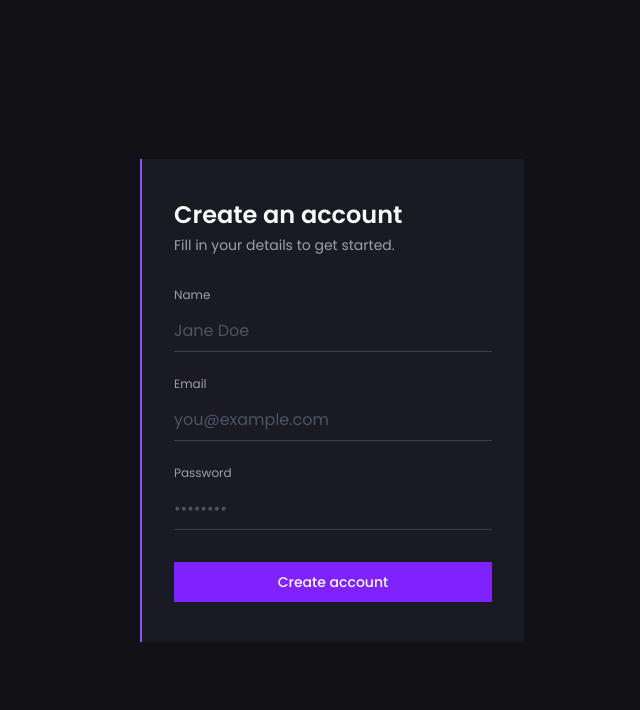
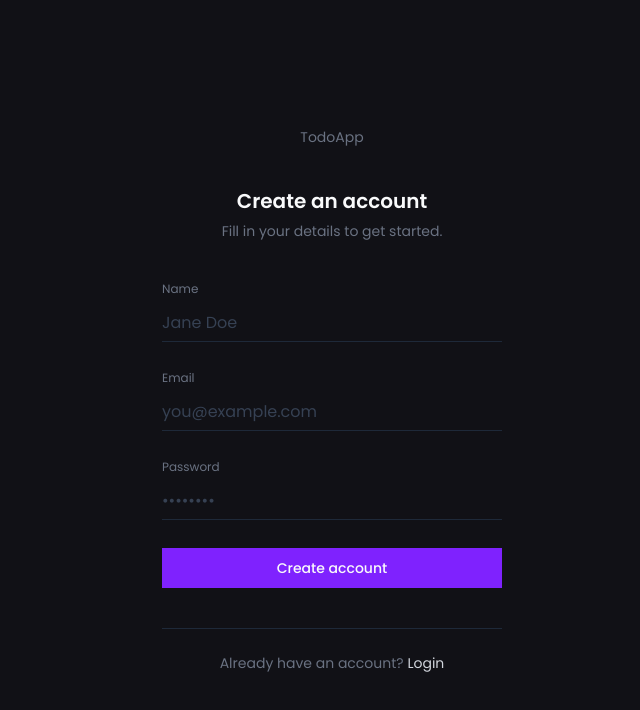
Before and after one commit to corenitin/CRUD_MERN_AUTH, a React (Vite) app in the folder frontend/: page /register in a window 1280 px wide. Shown: the top 710 px of the page, without its empty margins (308-948 px from the left). Built offline with nearby package versions, Linux system fonts and the light colour scheme.

Commit message:
Enhance Login and Register components with navigation links and improved styling

```diff
--- a/frontend/src/pages/Login.jsx
+++ b/frontend/src/pages/Login.jsx
@@ -1,6 +1,6 @@
 import { useState } from "react";
 import { loginUser } from "../services/authService";
-import { useNavigate } from "react-router-dom";
+import { Link, useNavigate } from "react-router-dom";
 
 function Login() {
   const navigate = useNavigate();
@@ -45,9 +45,19 @@ function Login() {
 
   return (
     <div className="min-h-screen bg-[#111116] flex items-center justify-center px-4">
-      <div className="w-full max-w-sm border-l-2 border-violet-500 bg-[#1a1a22] px-8 py-10">
-        <h1 className="text-2xl font-semibold text-gray-50 mb-1">Log in</h1>
-        <p className="text-sm text-gray-400 mb-8">
+      <div className="w-full max-w-[340px]">
+
+        <Link
+          to="/"
+          className="block text-center text-sm text-gray-500 hover:text-gray-300 transition-colors mb-10"
+        >
+          TodoApp
+        </Link>
+
+        <h1 className="text-xl font-semibold text-gray-50 text-center">
+          Log in
+        </h1>
+        <p className="text-sm text-gray-500 text-center mt-1.5 mb-10">
           Enter your details to continue.
         </p>
 
@@ -57,21 +67,21 @@ function Login() {
           </p>
         )}
 
-        <form onSubmit={handleSubmit} className="space-y-6">
+        <form onSubmit={handleSubmit} className="space-y-7">
           <div>
-            <label className="block text-xs text-gray-400 mb-2">Email</label>
+            <label className="block text-xs text-gray-500 mb-2">Email</label>
             <input
               type="email"
               name="email"
               value={formData.email}
               onChange={handleChange}
               placeholder="you@example.com"
-              className="w-full bg-transparent border-b border-gray-700 text-gray-50 placeholder-gray-600 py-2 outline-none focus:border-violet-500 transition-colors"
+              className="w-full bg-transparent border-b border-gray-800 text-gray-50 placeholder-gray-700 py-1.5 outline-none focus:border-violet-500 transition-colors"
             />
           </div>
 
           <div>
-            <label className="block text-xs text-gray-400 mb-2">
+            <label className="block text-xs text-gray-500 mb-2">
               Password
             </label>
             <input
@@ -80,18 +90,28 @@ function Login() {
               value={formData.password}
               onChange={handleChange}
               placeholder="••••••••"
-              className="w-full bg-transparent border-b border-gray-700 text-gray-50 placeholder-gray-600 py-2 outline-none focus:border-violet-500 transition-colors"
+              className="w-full bg-transparent border-b border-gray-800 text-gray-50 placeholder-gray-700 py-1.5 outline-none focus:border-violet-500 transition-colors"
             />
           </div>
 
           <button
             type="submit"
             disabled={loading}
-            className="cursor-pointer w-full bg-violet-600 hover:bg-violet-500 disabled:bg-violet-800 disabled:cursor-not-allowed text-gray-50 text-sm font-medium py-2.5 mt-2 transition-colors"
+            className="cursor-pointer w-full bg-violet-600 hover:bg-violet-500 disabled:bg-violet-800 disabled:cursor-not-allowed text-gray-50 text-sm font-medium py-2.5 transition-colors"
           >
             {loading ? "Logging in..." : "Log in"}
           </button>
         </form>
+
+        <p className="mt-10 pt-6 border-t border-gray-800 text-center text-sm text-gray-500">
+          Don't have an account?{" "}
+          <Link
+            to="/register"
+            className="text-gray-300 hover:text-violet-400 transition-colors"
+          >
+            Register
+          </Link>
+        </p>
       </div>
     </div>
   );
--- a/frontend/src/pages/Register.jsx
+++ b/frontend/src/pages/Register.jsx
@@ -1,6 +1,6 @@
 import { useState } from "react";
 import { registerUser } from "../services/authService";
-import { useNavigate } from "react-router-dom";
+import { Link, useNavigate } from "react-router-dom";
 
 function Register() {
 
@@ -46,9 +46,19 @@ function Register() {
 
   return (
     <div className="min-h-screen bg-[#111116] flex items-center justify-center px-4">
-      <div className="w-full max-w-sm border-l-2 border-violet-500 bg-[#1a1a22] px-8 py-10">
-        <h1 className="text-2xl font-semibold text-gray-50 mb-1">Create an account</h1>
-        <p className="text-sm text-gray-400 mb-8">
+      <div className="w-full max-w-[340px]">
+
+        <Link
+          to="/"
+          className="block text-center text-sm text-gray-500 hover:text-gray-300 transition-colors mb-10"
+        >
+          TodoApp
+        </Link>
+
+        <h1 className="text-xl font-semibold text-gray-50 text-center">
+          Create an account
+        </h1>
+        <p className="text-sm text-gray-500 text-center mt-1.5 mb-10">
           Fill in your details to get started.
         </p>
 
@@ -58,33 +68,33 @@ function Register() {
           </p>
         )}
 
-        <form onSubmit={handleSubmit} className="space-y-6">
+        <form onSubmit={handleSubmit} className="space-y-7">
           <div>
-            <label className="block text-xs text-gray-400 mb-2">Name</label>
+            <label className="block text-xs text-gray-500 mb-2">Name</label>
             <input
               type="text"
               name="name"
               value={formData.name}
               onChange={handleChange}
               placeholder="Jane Doe"
-              className="w-full bg-transparent border-b border-gray-700 text-gray-50 placeholder-gray-600 py-2 outline-none focus:border-violet-500 transition-colors"
+              className="w-full bg-transparent border-b border-gray-800 text-gray-50 placeholder-gray-700 py-1.5 outline-none focus:border-violet-500 transition-colors"
             />
           </div>
 
           <div>
-            <label className="block text-xs text-gray-400 mb-2">Email</label>
+            <label className="block text-xs text-gray-500 mb-2">Email</label>
             <input
               type="email"
               name="email"
               value={formData.email}
               onChange={handleChange}
               placeholder="you@example.com"
-              className="w-full bg-transparent border-b border-gray-700 text-gray-50 placeholder-gray-600 py-2 outline-none focus:border-violet-500 transition-colors"
+              className="w-full bg-transparent border-b border-gray-800 text-gray-50 placeholder-gray-700 py-1.5 outline-none focus:border-violet-500 transition-colors"
             />
           </div>
 
           <div>
-            <label className="block text-xs text-gray-400 mb-2">
+            <label className="block text-xs text-gray-500 mb-2">
               Password
             </label>
             <input
@@ -93,18 +103,28 @@ function Register() {
               value={formData.password}
               onChange={handleChange}
               placeholder="••••••••"
-              className="w-full bg-transparent border-b border-gray-700 text-gray-50 placeholder-gray-600 py-2 outline-none focus:border-violet-500 transition-colors"
+              className="w-full bg-transparent border-b border-gray-800 text-gray-50 placeholder-gray-700 py-1.5 outline-none focus:border-violet-500 transition-colors"
             />
           </div>
 
           <button
             type="submit"
             disabled={loading}
-            className="w-full bg-violet-600 hover:bg-violet-500 disabled:bg-violet-800 disabled:cursor-not-allowed text-gray-50 text-sm font-medium py-2.5 mt-2 transition-colors"
+            className="cursor-pointer w-full bg-violet-600 hover:bg-violet-500 disabled:bg-violet-800 disabled:cursor-not-allowed text-gray-50 text-sm font-medium py-2.5 transition-colors"
           >
             {loading ? "Creating account..." : "Create account"}
           </button>
         </form>
+
+        <p className="mt-10 pt-6 border-t border-gray-800 text-center text-sm text-gray-500">
+          Already have an account?{" "}
+          <Link
+            to="/login"
+            className="text-gray-300 hover:text-violet-400 transition-colors"
+          >
+            Login
+          </Link>
+        </p>
       </div>
     </div>
   );
```
